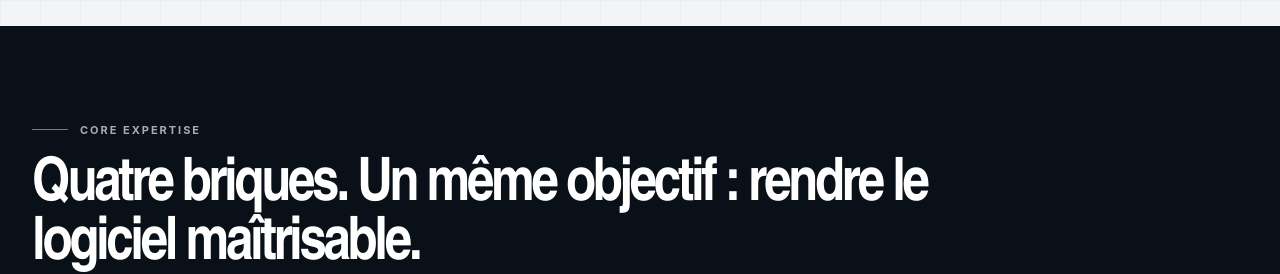
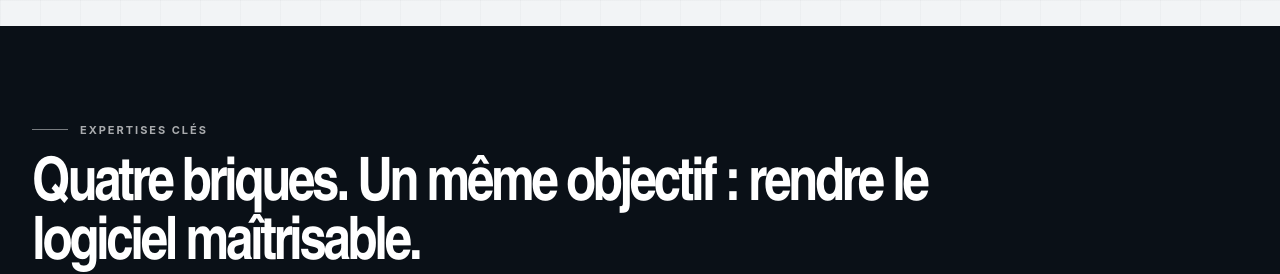
Before and after one commit to Robotham33/Portfolio-Hamza-Ghourabi, a Next.js app: page / in a window 1280 px wide. Shown: the part 2680-2954 px from the top of the page. Built offline with nearby package versions, Linux system fonts and the light colour scheme.

Commit message:
fix(copy): frenchify expertise preview

```diff
--- a/components/sections/expertise-preview.tsx
+++ b/components/sections/expertise-preview.tsx
@@ -13,7 +13,7 @@ export function ExpertisePreview() {
       <div className="mx-auto max-w-7xl">
         <SectionHeading
           inverse
-          eyebrow="Core expertise"
+          eyebrow="Expertises clés"
           title="Quatre briques. Un même objectif : rendre le logiciel maîtrisable."
           description="Je ne me positionne pas sur une liste d’outils, mais sur un continuum de responsabilités : comprendre, intégrer, tester, automatiser et sécuriser la livraison."
         />
```
